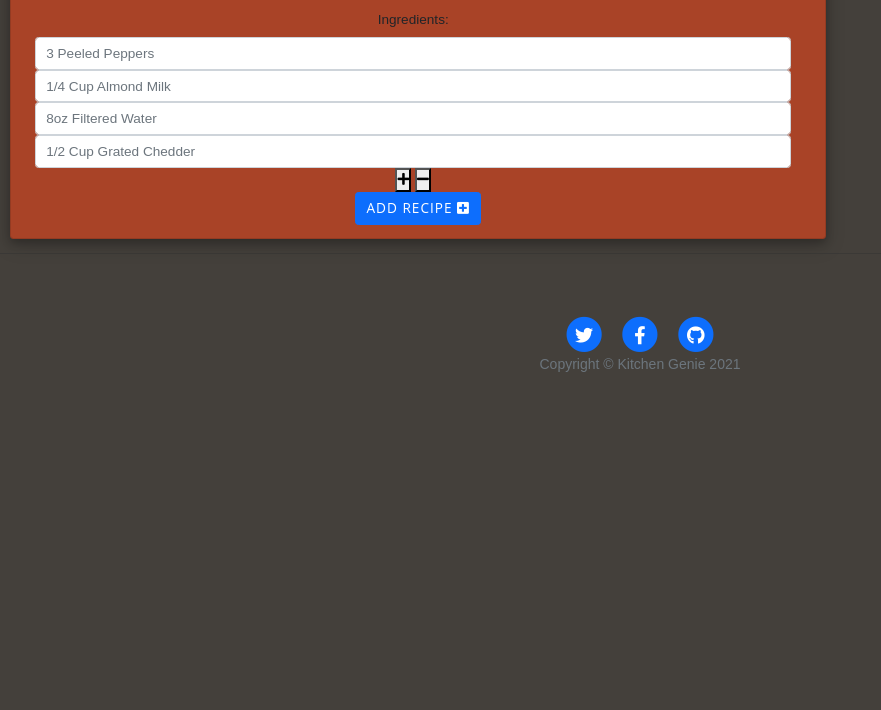
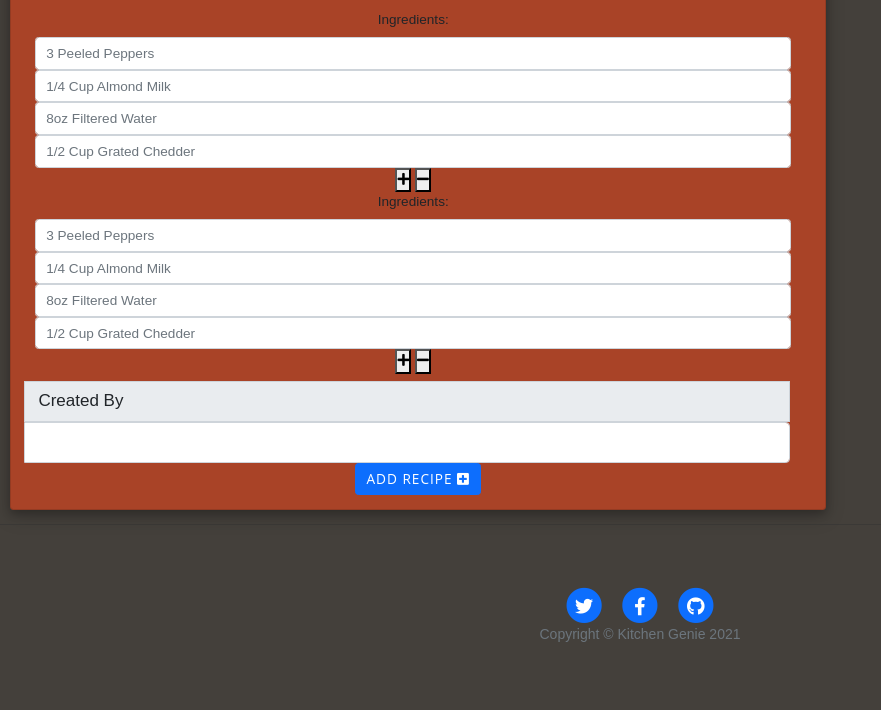
Before and after one commit to kashinak/kitchen-genie, a Flask app: page /add_recipe in a window 1280 px wide. Shown: the part 1680-2390 px from the top of the page, without its empty margins (0-881 px from the left). Before the commit the page ends 2052 px from the top, so only its background shows below. Run offline with Flask 2, Linux system fonts and the light colour scheme; data that the repository does not hold is empty; some libraries are stand-ins or nearby versions.

Commit message:
Add created_by, dynamic ingredients and preparation inputs to add_recipe.html page

```diff
--- a/run.py
+++ b/run.py
@@ -55,10 +55,15 @@ def add_recipe():
     prep_times = mongo.db.prep_times.find().sort("prep_time", 1)
     cook_times = mongo.db.cook_times.find().sort("cook_time", 1)
     tools = mongo.db.tools.find().sort("tools", 1)
+    ingredients = mongo.db.ingredients.find().sort("ingredients", 1)
+    preparation = mongo.db.ingredients.find().sort("preparation", 1)
+    created_by = mongo.db.created_by.find("created_by")
     return render_template(
         "add_recipe.html", categories=categories,
         servings=servings, leftovers=leftovers,
-        prep_times=prep_times, cook_times=cook_times, tools=tools)
+        prep_times=prep_times, cook_times=cook_times,
+        tools=tools, ingredients=ingredients,
+        preparation=preparation, created_by=created_by)
 
 
 @app.route("/about")
@@ -146,7 +151,35 @@ def logout():
 
 @app.route("/single_recipe")
 def single_recipe():
-    return render_template("single_recipe.html", page_title="Vegetarian Chili")
+    if request.method == "POST":
+        recipe = {
+            "recipe_name": request.form.get("recipe_name"),
+            "description": request.form.get("description"),
+            "category_name": request.form.get("category_name"),
+            "cost": request.form.get("cost"),
+            "serving_size": request.form.get("serving_size"),
+            "leftover_days": request.form.get("leftover_days"),
+            "prep_time": request.form.get("prep_time"),
+            "cook_time": request.form.get("cook_time"),
+            "tools": request.form.getlist("tools"),
+            "ingredients": request.form.getlist("ingredients"),
+            "preparation": request.form.getlist("preparation"),
+            "created_by": session["user"]
+        }
+        mongo.db.tasks.insert_one(recipe)
+        flash("Task Successfully Added")
+        return redirect(url_for("single_recipe"))
+    categories = mongo.db.categories.find().sort("category_name", 1)
+    servings = mongo.db.servings.find().sort("serving_size", 1)
+    leftovers = mongo.db.leftovers.find().sort("leftover_days", 1)
+    prep_times = mongo.db.prep_times.find().sort("prep_time", 1)
+    cook_times = mongo.db.cook_times.find().sort("cook_time", 1)
+    tools = mongo.db.tools.find().sort("tools", 1)
+    return render_template(
+        "single_recipe.html", categories=categories,
+        servings=servings, leftovers=leftovers,
+        prep_times=prep_times, cook_times=cook_times, tools=tools)
+
 
 
 if __name__ == "__main__":
--- a/templates/add_recipe.html
+++ b/templates/add_recipe.html
@@ -114,21 +114,59 @@
                     </select>
                     <label for="tools"></label>
                 </div>
+                <!-- Add Ingredients dynamic input boxes -->
                 <div class="form-row" id="ingredients-row">
                     <div class="col-sm-12 col-md-12 col-lg-12">
-                      <!-- input boxes to add ingredients one-by-one-->
-                      <label for="ingredient">Ingredients: </label>
-                      <input type="text" class="form-control ingredient" name="ingredient" placeholder="3 peeled peppers" minlength=8 required/>
-                      <input type="text" class="form-control ingredient" name="ingredient" placeholder="1/4 cup almond milk" minlength=8 required/>
-                      <input type="text" class="form-control ingredient" name="ingredient" placeholder="8oz filtered water" minlength=8 required/>
-                      <input type="text" class="form-control ingredient" name="ingredient" placeholder="1/2 cup grated chedder" minlength=8 required/>
-                      <!--buttons to add / remove input boxes-->
-                      <button type="button" class="new-input-btn btn-ingredient"><i class="fa fa-plus" aria-hidden="true"></i>
-                          </button>
-                      <button type="button" class="remove-input-btn btn-ingredient"><i class="fa fa-minus" aria-hidden="true"></i>
-                          </button>
+                        <!-- input boxes to add ingredients one-by-one-->
+                        <label for="ingredients">Ingredients: </label>
+                        <input type="text" class="form-control ingredients" name="ingredients"
+                            placeholder="3 peeled peppers" minlength=8 required />
+                        <input type="text" class="form-control ingredients" name="ingredient"
+                            placeholder="1/4 cup almond milk" minlength=8 required />
+                        <input type="text" class="form-control ingredients" name="ingredients"
+                            placeholder="8oz filtered water" minlength=8 required />
+                        <input type="text" class="form-control ingredients" name="ingredients"
+                            placeholder="1/2 cup grated chedder" minlength=8 required />
+                        <!--buttons to add / remove input boxes-->
+                        <button type="button" class="new-input-btn btn-ingredients"><i class="fa fa-plus"
+                                aria-hidden="true"></i>
+                        </button>
+                        <button type="button" class="remove-input-btn btn-ingredients"><i class="fa fa-minus"
+                                aria-hidden="true"></i>
+                        </button>
                     </div>
-                  </div>
+                </div>
+                <!-- Add Preparation Instructions dynamic input boxes -->
+                <div class="form-row" id="preparation-row">
+                    <div class="col-sm-12 col-md-12 col-lg-12">
+                        <!-- input boxes to add ingredients one-by-one-->
+                        <label for="preparation">Ingredients: </label>
+                        <input type="text" class="form-control preparation" name="preparation"
+                            placeholder="3 peeled peppers" minlength=8 required />
+                        <input type="text" class="form-control preparation" name="preparation"
+                            placeholder="1/4 cup almond milk" minlength=8 required />
+                        <input type="text" class="form-control preparation" name="preparation"
+                            placeholder="8oz filtered water" minlength=8 required />
+                        <input type="text" class="form-control preparation" name="preparation"
+                            placeholder="1/2 cup grated chedder" minlength=8 required />
+                        <!--buttons to add / remove input boxes-->
+                        <button type="button" class="new-input-btn btn-preparation"><i class="fa fa-plus"
+                                aria-hidden="true"></i>
+                        </button>
+                        <button type="button" class="remove-input-btn btn-preparation"><i class="fa fa-minus"
+                                aria-hidden="true"></i>
+                        </button>
+                    </div>
+                </div>
+                <!-- Recipe Name -->
+                <div class="col-12">
+                    <div class="row input-group input-group-lg">
+                        <label for="created_by"></label>
+                        <span class="input-group-text" id="inputGroup-sizing-sm">Created By</span>
+                        <input id="created_by" name="created_by" type="text" class="form-control"
+                            aria-label="Sizing example input" aria-describedby="inputGroup-sizing-sm">
+                    </div>
+                </div>
                 <!-- Submit Button -->
                 <div class="col-12">
                     <button href="#" class="btn btn-primary">Add Recipe <i class="fas fa-plus-square"></i></button>
```
Also changed, not shown: templates/group_recipes.html (indentation only).
